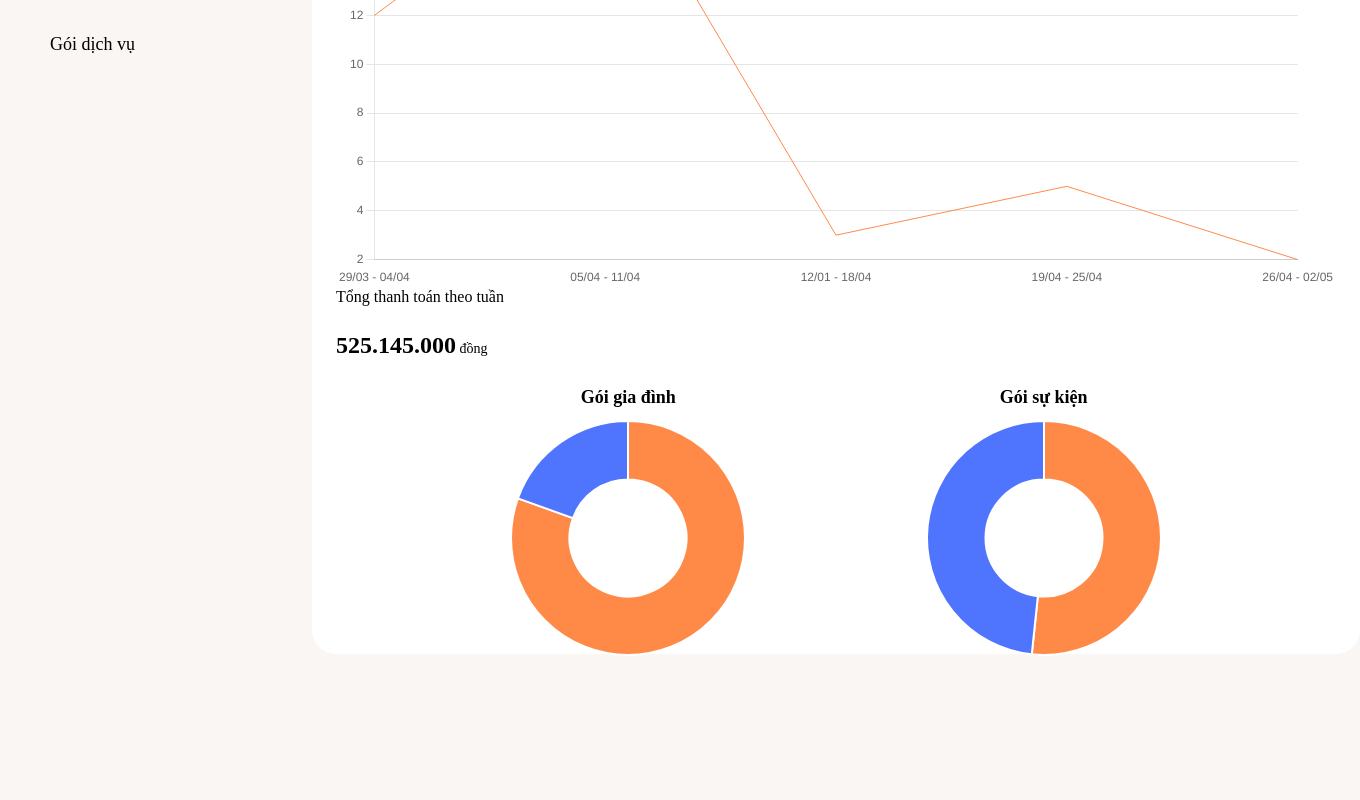
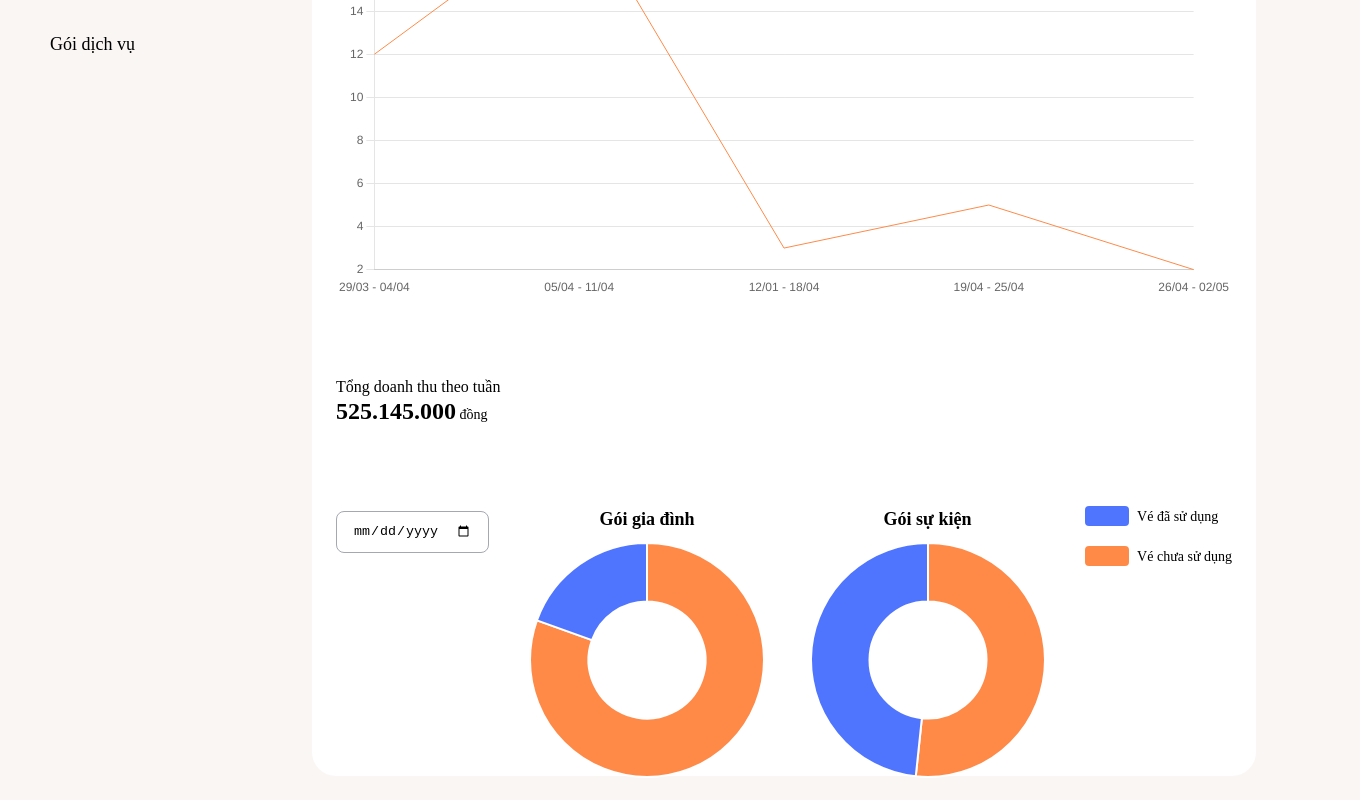
Before and after one commit to NDPN/thuc-tap-alta, a React (Create React App) app: page / in a window 1280 px wide. Shown: the part 384-1184 px from the top of the page, 1360 px wide, since content can reach past the window. Before the commit the page ends 1062 px from the top, so only its background shows below. Built offline with nearby package versions, Linux system fonts and the light colour scheme.

Commit message:
update home page

```diff
--- a/src/page/home/Home.js
+++ b/src/page/home/Home.js
@@ -17,6 +17,10 @@ function Home() {
       </div>
       <div className={styles.content}>
         <div className={fonts.bold_36}>Danh sách vé</div>
+        <div style={{ display: "flex", justifyContent: "space-between" }}>
+          <p className={fonts.bold_18}>Doanh thu</p>
+          <input type="date" />
+        </div>
         <div className={styles.lineChart}>
           <Line
             data={{
@@ -49,14 +53,17 @@ function Home() {
           />
         </div>
         <div className={styles.total}>
-          <div className={styles.medium_14}>Tổng thanh toán theo tuần</div>
+          <div className={styles.medium_14}>Tổng doanh thu theo tuần</div>
           <div>
-            <p className={fonts.bold_24}>
+            <span className={fonts.bold_24}>
               525.145.000<span className={fonts.medium_14}> đồng</span>
-            </p>
+            </span>
           </div>
         </div>
         <div className={styles.Doughnut}>
+          <div>
+            <input type="date" />
+          </div>
           <div className={styles.doughnutChart}>
             <div className={fonts.bold_18} style={{ textAlign: "center" }}>
               Gói gia đình
@@ -93,6 +100,24 @@ function Home() {
               }}
             />
           </div>
+          <div>
+            <div style={{ display: "flex", columnGap: "8px" }}>
+              <div
+                className={styles.notes}
+                style={{ background: "#4F75FF" }}
+              ></div>
+              <span className={fonts.regular_14}>Vé đã sử dụng</span>
+            </div>
+            <div
+              style={{ display: "flex", columnGap: "8px", marginTop: "18px" }}
+            >
+              <div
+                className={styles.notes}
+                style={{ background: "#FF8A48" }}
+              ></div>
+              <span className={fonts.regular_14}>Vé chưa sử dụng</span>
+            </div>
+          </div>
         </div>
       </div>
     </div>
--- a/src/page/home/Home.module.scss
+++ b/src/page/home/Home.module.scss
@@ -4,8 +4,10 @@
   grid-template-columns: 252px auto;
   row-gap: 20px;
   column-gap: 36px;
+
   .Menubar {
     grid-row: 1 / span 2;
+
     .on {
       display: block;
 
@@ -16,13 +18,16 @@
       height: 100%;
       background: rgba(0, 0, 0, 0.4);
     }
+
     .off {
       display: none;
     }
   }
+
   .Topbar {
     grid-column: 2 / span 3;
   }
+
   .content {
     grid-column: 2 / span 3;
     background-color: white;
@@ -30,16 +35,32 @@
     border-radius: 24px;
 
     padding: 24px;
+
     .lineChart {
-      width: 1000px;
+      width: 100%;
     }
+
+    .total {
+      margin: 80px 0px;
+    }
+
     .Doughnut {
       display: flex;
       flex-direction: row;
-      justify-content: space-evenly;
-      .doughnutChart{
+      justify-content: space-between;
+
+      .doughnutChart {
         width: 246px;
         height: 246px;
+      }
+
+      div {
+        .notes {
+          width: 44px;
+          height: 20px;
+
+          border-radius: 4px;
+        }
       }
     }
   }
```
